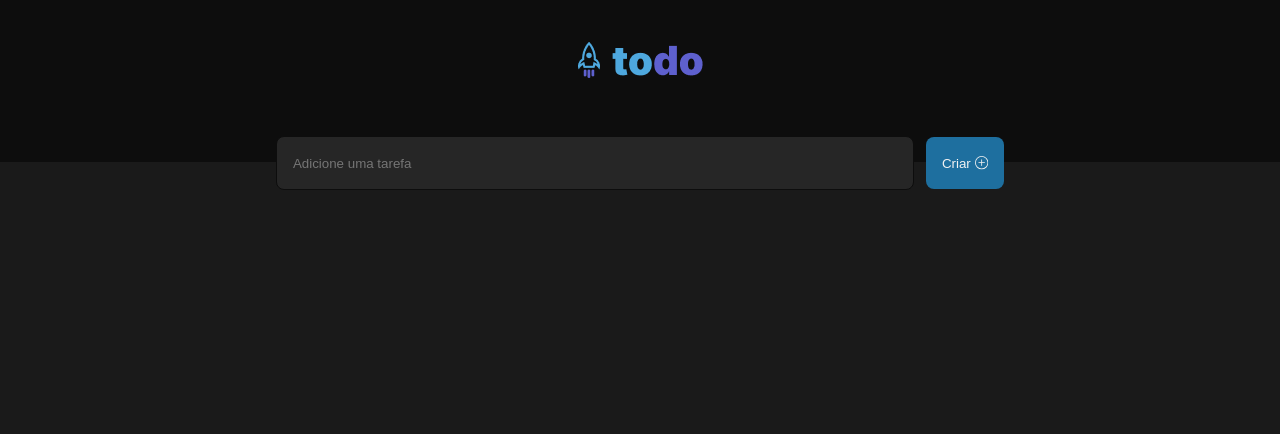
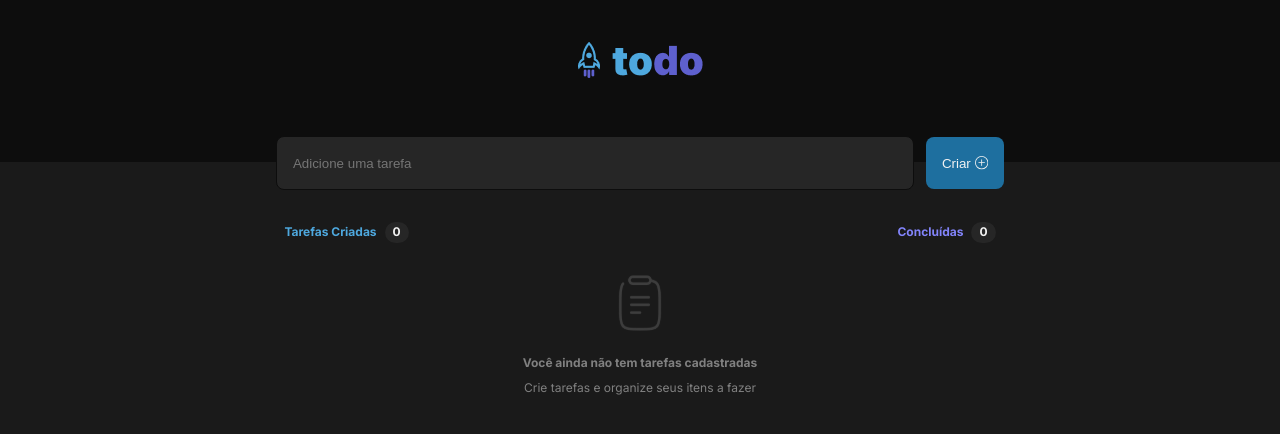
Before and after one commit to thiagomartns/todo-list-react, a React (Create React App) app: page / in a window 1280 px wide. Shown: the top 434 px of the page. Built offline with nearby package versions, Linux system fonts and the light colour scheme.

Commit message:
Componente 'tasks' adicionado

```diff
--- a/src/App.jsx
+++ b/src/App.jsx
@@ -1,6 +1,7 @@
 import Header from "./components/header/Header";
 import Input from "./components/input/Input";
 import './App.scss';
+import Tasks from "./components/tasks/Tasks";
 
 
 function App() {
@@ -9,6 +10,7 @@ function App() {
       <Header />
       <div className="appContainer">
         <Input />
+        <Tasks />
       </div>
     </div>
   );
--- /dev/null
+++ b/src/components/tasks/Tasks.jsx
@@ -0,0 +1,26 @@
+import React from 'react'
+import './tasks.scss'
+
+const Tasks = () => {
+  return (
+    <div className='tasks'>
+      <div className="tasksCounter">
+        <div className="tasksCreated">
+          <p>Tarefas Criadas</p>
+          <span className='counterSpan'>0</span>
+        </div>
+        <div className="tasksCompleted">
+          <p>Concluídas</p>
+          <span className='counterSpan'>0</span>
+        </div>
+      </div>
+      <div className="tasksAppContainer">
+        <img src="/assets/img/ClipBoard.svg" alt="" />
+        <p className='noTask-1'>Você ainda não tem tarefas cadastradas</p>
+        <p className='noTask-2'>Crie tarefas e organize seus itens a fazer</p>
+      </div>
+    </div>
+  )
+}
+
+export default Tasks
--- /dev/null
+++ b/src/components/tasks/tasks.scss
@@ -0,0 +1,70 @@
+@import '/src/global.scss';
+
+.tasks {
+  display: flex;
+  flex-direction: column;
+  justify-content: center;
+  align-items: center;
+  padding-top: 2rem;
+  width: 100vw;
+
+  .tasksCounter {
+    display: flex;
+    max-width: 1200px;
+    width: 100%;
+    justify-content: space-around;
+    font: $bold-1;
+
+    .tasksCreated {
+      display: flex;
+      align-items: center;
+      justify-content: center;
+      gap: .5rem;
+
+      p {
+        color: $blue;
+      }
+    }
+
+    .tasksCompleted {
+      display: flex;
+      align-items: center;
+      justify-content: center;
+      gap: .5rem;
+
+      p {
+        color: $purple;
+      }
+    }
+  }
+
+  .counterSpan {
+    color: $gray-100;
+    padding: 2px 8px;
+    background-color: $gray-500;
+    border-radius: 999px;
+  }
+
+  .tasksAppContainer {
+    display: flex;
+    flex-direction: column;
+    align-items: center;
+    justify-content: center;
+    padding-top: 2rem;
+    gap: .5rem;
+
+    img {
+      margin-bottom: 1rem;
+    }
+
+    .noTask-1 {
+      font: $bold-1;
+      color: $gray-300;
+    }
+
+    .noTask-2 {
+      font: $regular-1;
+      color: $gray-300;
+    }
+  }
+}
```
